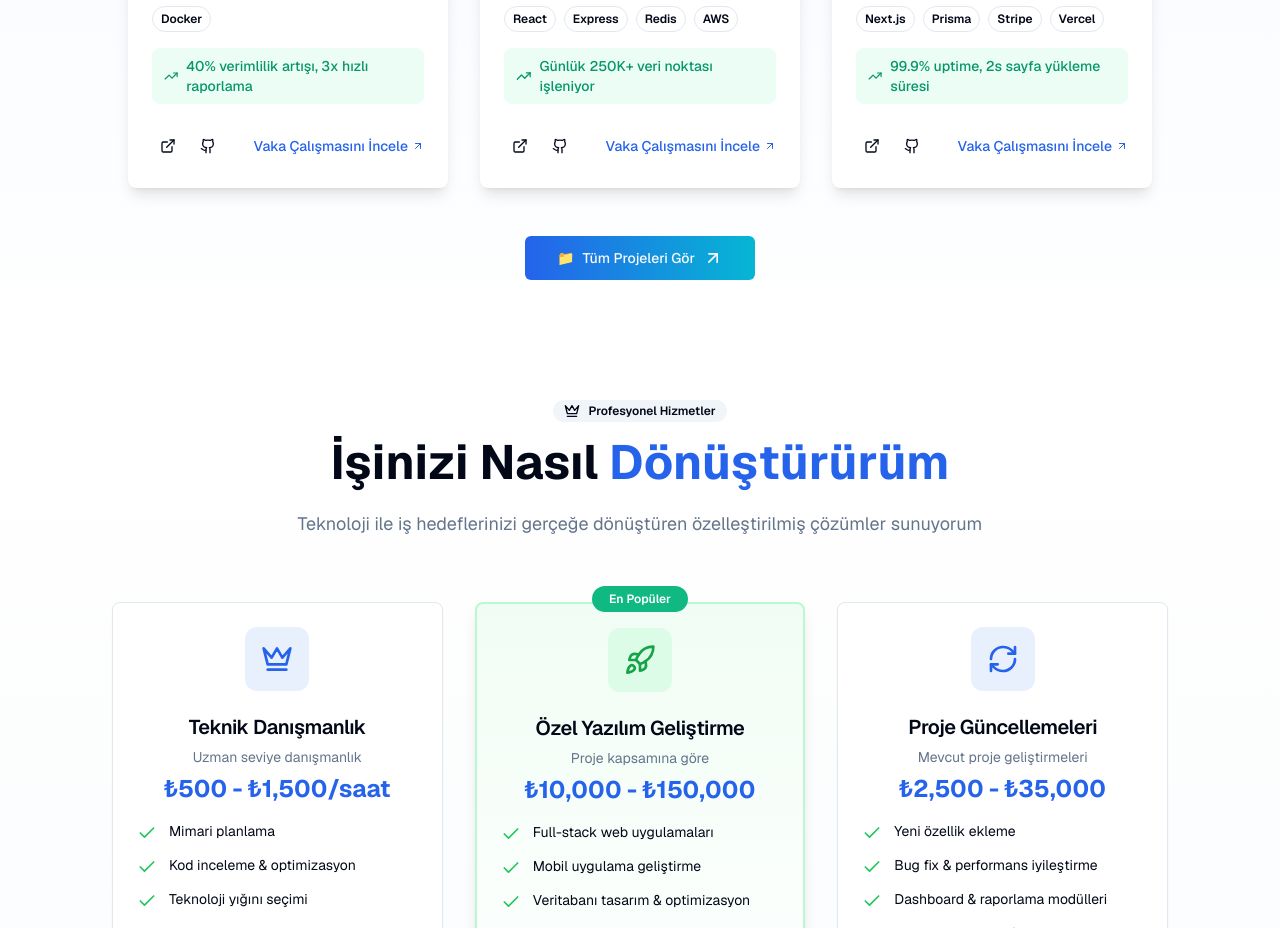
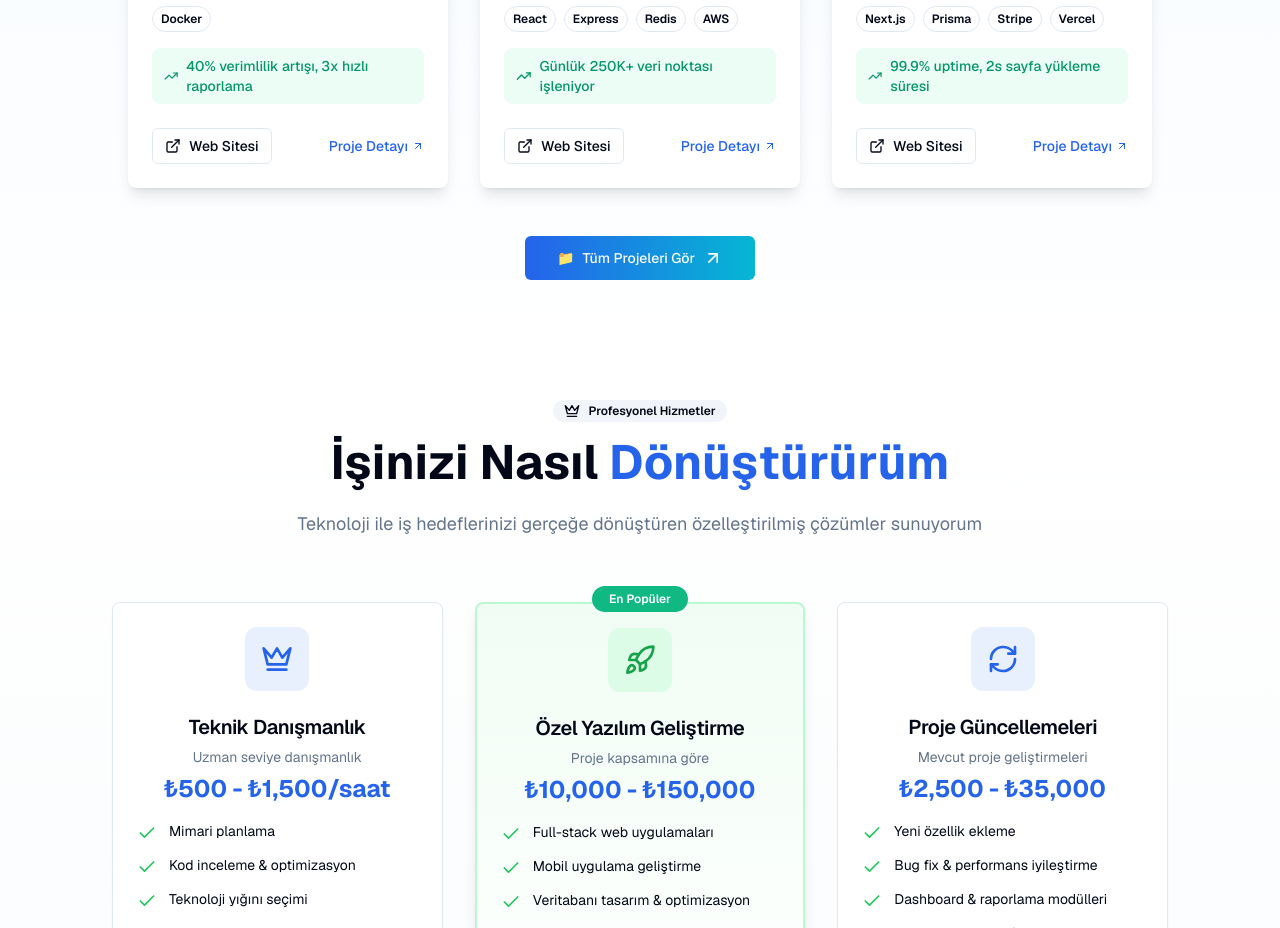
Before and after one commit to barismercann/Portfolio, a Next.js app: page / in a window 1280 px wide. Shown: the part 2940-3868 px from the top of the page. Built offline with nearby package versions, Linux system fonts and the light colour scheme.

Commit message:
[edit]: portfoli section

```diff
--- a/src/components/sections/portfolio.tsx
+++ b/src/components/sections/portfolio.tsx
@@ -2,7 +2,7 @@
 
 import { Badge, Button, Card, CardContent } from '@/components/ui';
 import { motion } from 'framer-motion';
-import { ArrowUpRight, ExternalLink, Github, TrendingUp } from 'lucide-react';
+import { ArrowUpRight, ExternalLink, TrendingUp } from 'lucide-react';
 import Link from 'next/link';
 
 // Portfolio içerikleri - İleride admin panelden yönetilebilir
@@ -198,22 +198,16 @@ export function PortfolioSection() {
                     </div>
 
                     {/* Actions */}
-                    <div className="flex justify-between items-center mt-auto">
-                      <div className="flex space-x-2">
-                        <Button variant="ghost" size="sm" className="h-8 w-8 p-0" asChild>
-                          <Link href={project.liveUrl}>
-                            <ExternalLink className="w-4 h-4" />
-                          </Link>
-                        </Button>
-                        <Button variant="ghost" size="sm" className="h-8 w-8 p-0" asChild>
-                          <Link href={project.githubUrl}>
-                            <Github className="w-4 h-4" />
-                          </Link>
-                        </Button>
-                      </div>
+                    <div className="flex items-center justify-between mt-auto">
+                      <Button variant="outline" size="sm" asChild>
+                        <Link href={project.liveUrl} target="_blank" rel="noopener noreferrer">
+                          <ExternalLink className="w-4 h-4 mr-2" />
+                          Web Sitesi
+                        </Link>
+                      </Button>
                       <Button variant="link" size="sm" className="p-0 text-primary" asChild>
-                        <Link href={project.caseStudyUrl}>
-                          Vaka Çalışmasını İncele
+                        <Link href={`/portfolio/${project.id}`}>
+                          Proje Detayı
                           <ArrowUpRight className="w-3 h-3 ml-1" />
                         </Link>
                       </Button>
```
